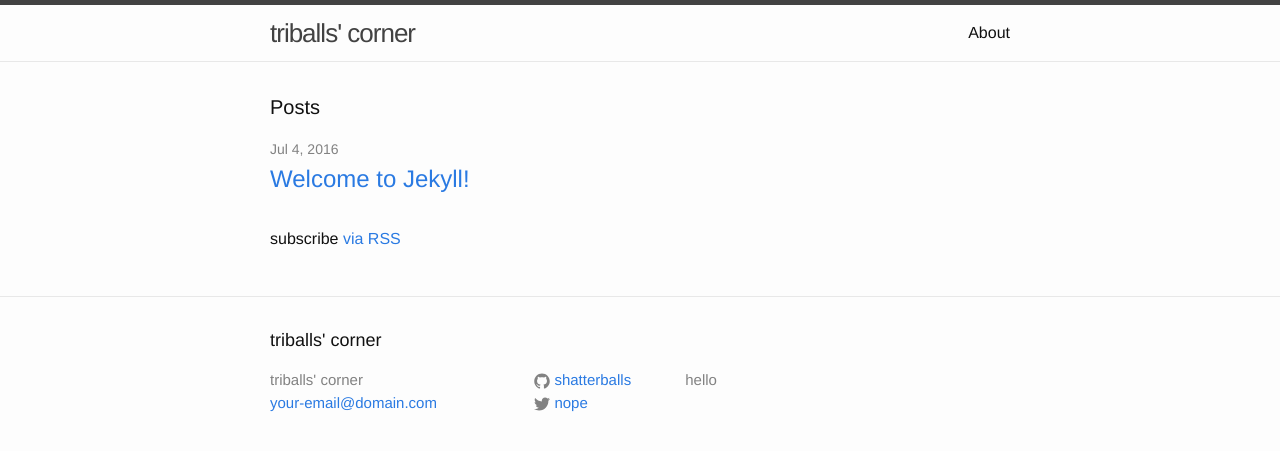
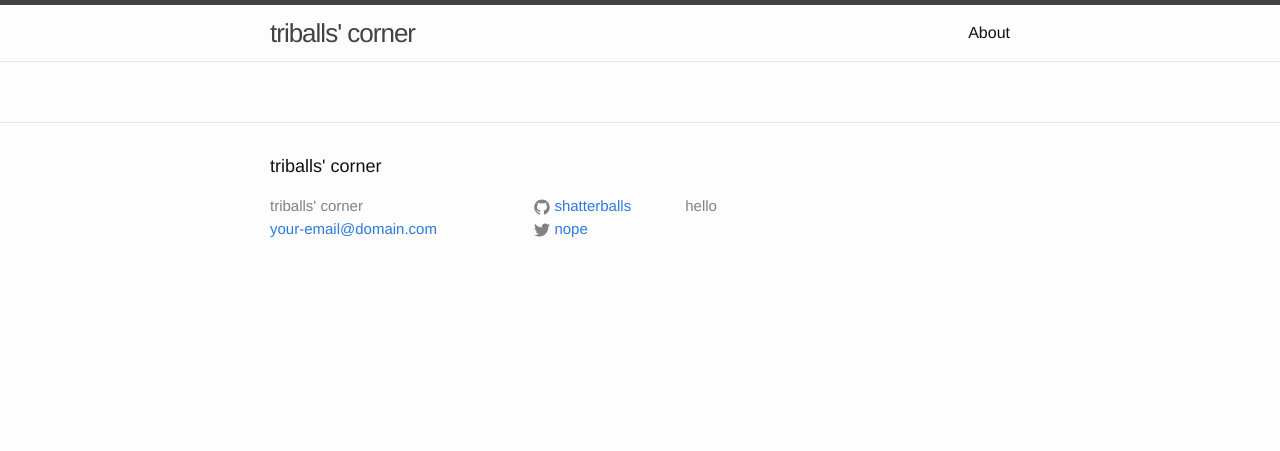
Before and after one commit to shatterballs/shatterballs.github.io, a Jekyll site: the page built from index.html, in a window 1280 px wide. Shown: the top 451 px of the page. Built offline with Jekyll 4.4.1, drawn with Linux system fonts in a browser that asks for light colours.

Commit message:
Update index.html

```diff
--- a/index.html
+++ b/index.html
@@ -3,7 +3,7 @@ layout: default
 ---
 
 <div class="home">
-
+<!---
   <h1 class="page-heading">Posts</h1>
 
   <ul class="post-list">
@@ -17,7 +17,7 @@ layout: default
       </li>
     {% endfor %}
   </ul>
-
-  <p class="rss-subscribe">subscribe <a href="{{ "/feed.xml" | prepend: site.baseurl }}">via RSS</a></p>
+--->
+  <!--- <p class="rss-subscribe">subscribe <a href="{{ "/feed.xml" | prepend: site.baseurl }}">via RSS</a></p>> --->
 
 </div>
```
